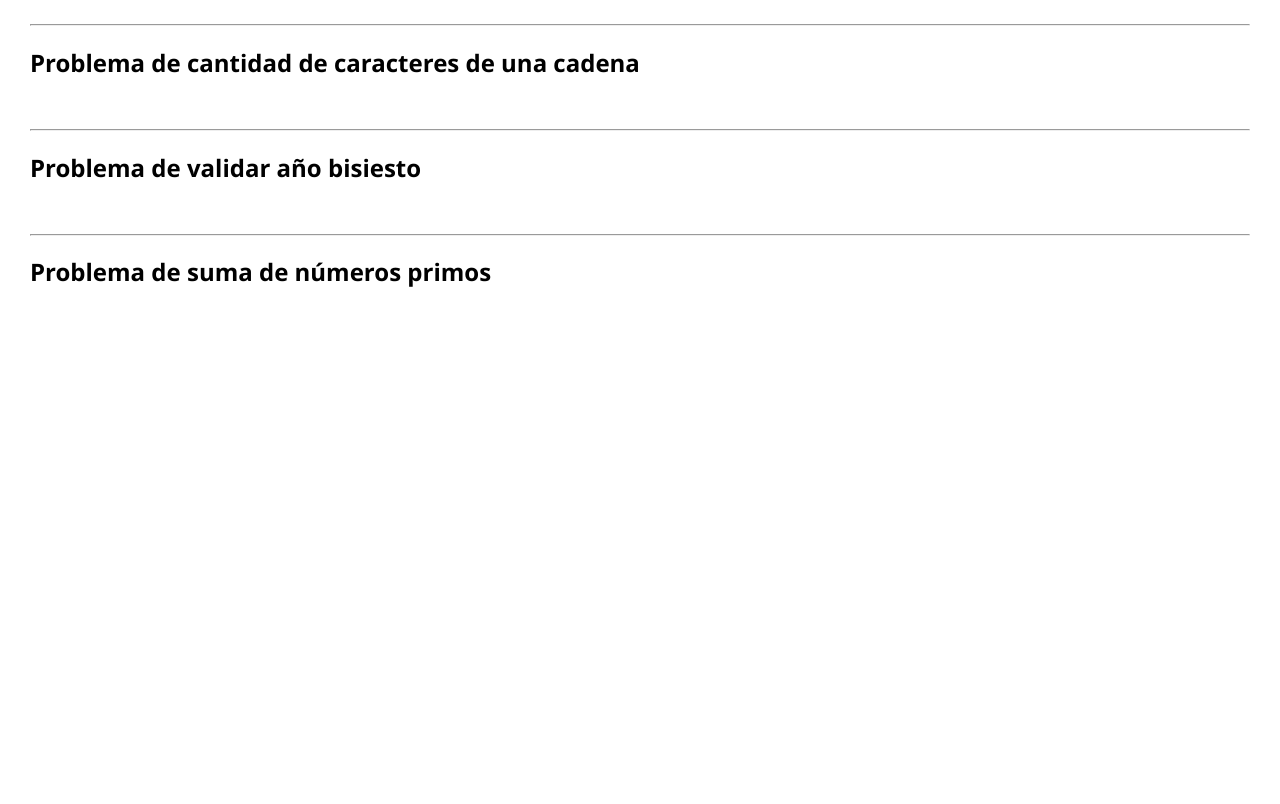
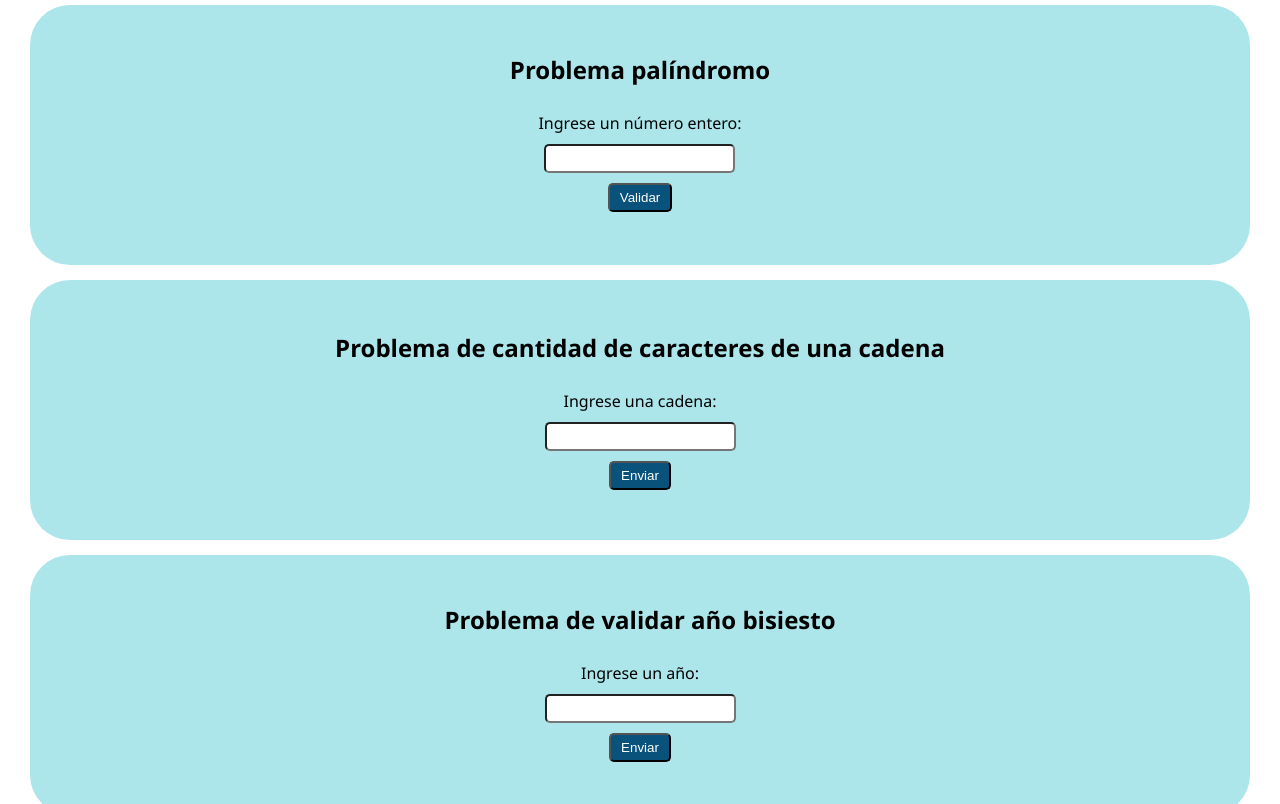
Before and after one commit to CeciliaGnz/gonzalez-cecilia, a plain HTML site: page Laboratorio#3/index.html in a window 1280 px wide. Shown: the part 89-893 px from the top of the page. Before the commit the page ends 800 px from the top, so only its background shows below. Drawn offline with Linux system fonts and the light colour scheme.

Commit message:
estructura y estilo

```diff
--- a/Laboratorio#3/estilo.css
+++ b/Laboratorio#3/estilo.css
@@ -1,4 +1,52 @@
-body{
+body {
     font-family: 'Segoe UI', Tahoma, Geneva, Verdana, sans-serif;
     margin: 30px;
+    text-align: center;
 }
+
+section {
+    background-color: rgb(172, 230, 234);
+    padding: 30px;
+    border-radius: 40px;
+    margin-top: 15px;
+    display: flex;
+    align-items: center;
+    justify-content: center;
+    height: 200px;
+}
+
+.problem-container {
+    display: flex;
+    flex-direction: column;
+    align-items: center;
+}
+
+.problem-container h2 {
+    margin-bottom: 10px;
+}
+
+.problem-container p {
+    margin-bottom: 10px;
+}
+
+input {
+    border-radius: 5px;
+    padding: 5px;
+    margin-bottom: 10px;
+}
+
+button {
+    padding: 5px 10px;
+    border-radius: 5px;
+    background-color: rgb(9, 82, 124);
+    color: white;
+    cursor: pointer;
+}
+
+button:hover {
+    background-color: rgb(78, 152, 194);
+}
+
+#resultCaract, #resultPrimo {
+    margin-top: 10px;
+}
--- a/Laboratorio#3/index.html
+++ b/Laboratorio#3/index.html
@@ -7,18 +7,53 @@
     <link rel="stylesheet" href="estilo.css">
 </head>
 <body>
-    <!--Problema 1-->
-    <h2>Problema palindromo</h2>
+    <h1>Problemas - Laboratorio #3</h1>
 
+    <section>
+        <!-- Problema Palíndromo -->
+        <div class="problem-container">
+            <h2>Problema palíndromo</h2>
+            <p>Ingrese un número entero:</p>
+            <input type="number" id="numeroPali" min="0">
+            <!-- Utiliza type="button" para evitar que el formulario se envíe -->
+            <button type="button" id="validarBtn">Validar</button>
+            <p id="resultPalin"></p>
+        </div>
+    </section>
 
-    <!--Problema 2-->
-    <br><hr></td><h2>Problema de cantidad de caracteres de una cadena</h2>
+    <section>
+        <!--Problema 2-->
+        <div class="problem-container">
+            <h2>Problema de cantidad de caracteres de una cadena</h2>
+            <p>Ingrese una cadena:</p>
+            <input type="text" id="cadena">
+            <button type="submit" onclick="cadenaCaract()">Enviar</button>
+            <p id="resultCaract"></p>
+        </div>
+    </section>
 
-    <!--Problema 3-->
-    <br><hr><h2>Problema de validar año bisiesto</h2>
+    <section>
+        <!--Problema 3-->
+        <div class="problem-container">
+            <h2>Problema de validar año bisiesto</h2>
+            <p>Ingrese un año:</p>
+            <input type="number" id="anio" min="0">
+            <button type="submit" onclick="funcion()">Enviar</button>
+            <p id="resultAnio"></p>
+        </div>
+    </section>
 
-    <!--Problema 4-->
-    <br><hr><h2>Problema de suma de números primos</h2>
+    <section>
+        <!--Problema 4-->
+        <div class="problem-container">
+            <h2>Problema de suma de números primos</h2>
+            <p>Ingrese un número entero:</p>
+            <input type="number" id="numPrimo" min="1">
+            <button type="submit" onclick="verificarPrimo()">Verificar</button>
+            <p id="resultPrimo"></p>
+        </div>
+    </section>
 
+    <script src="prueba.js"></script>
 </body>
 </html>
```
